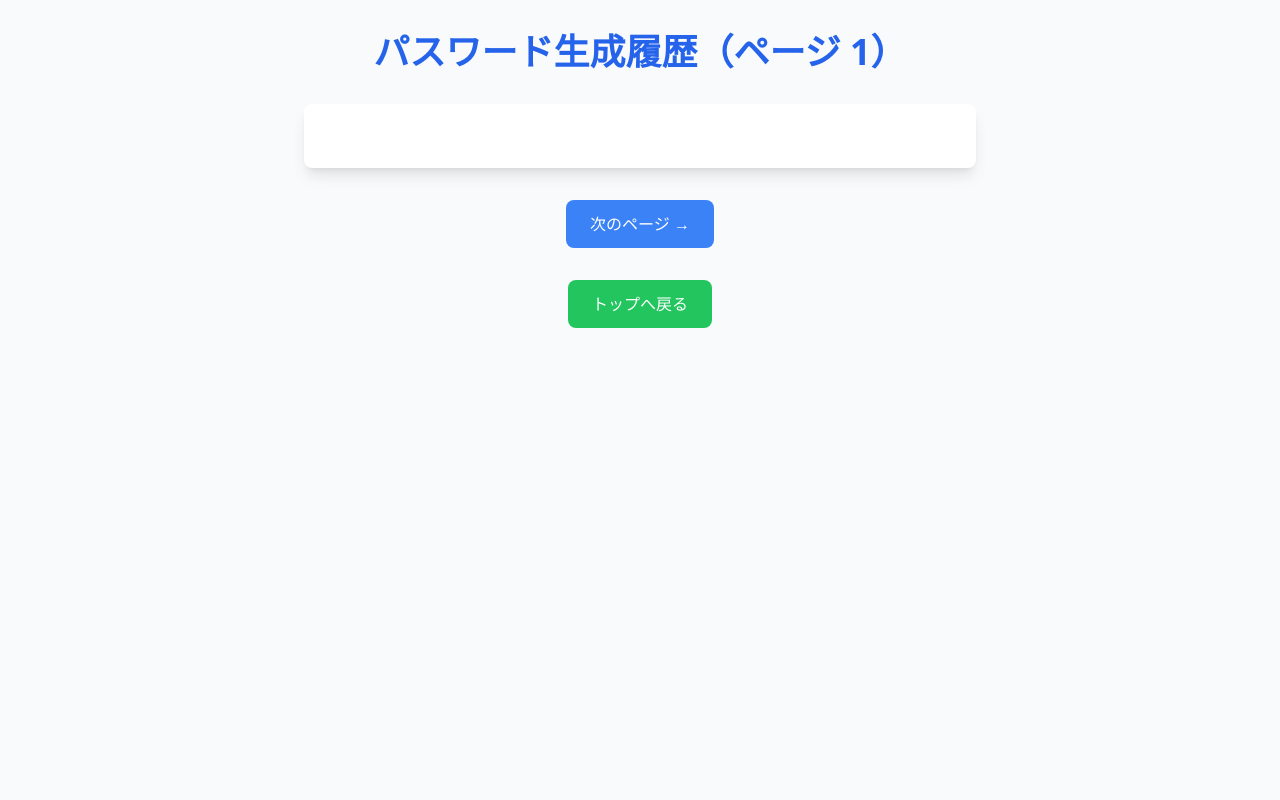
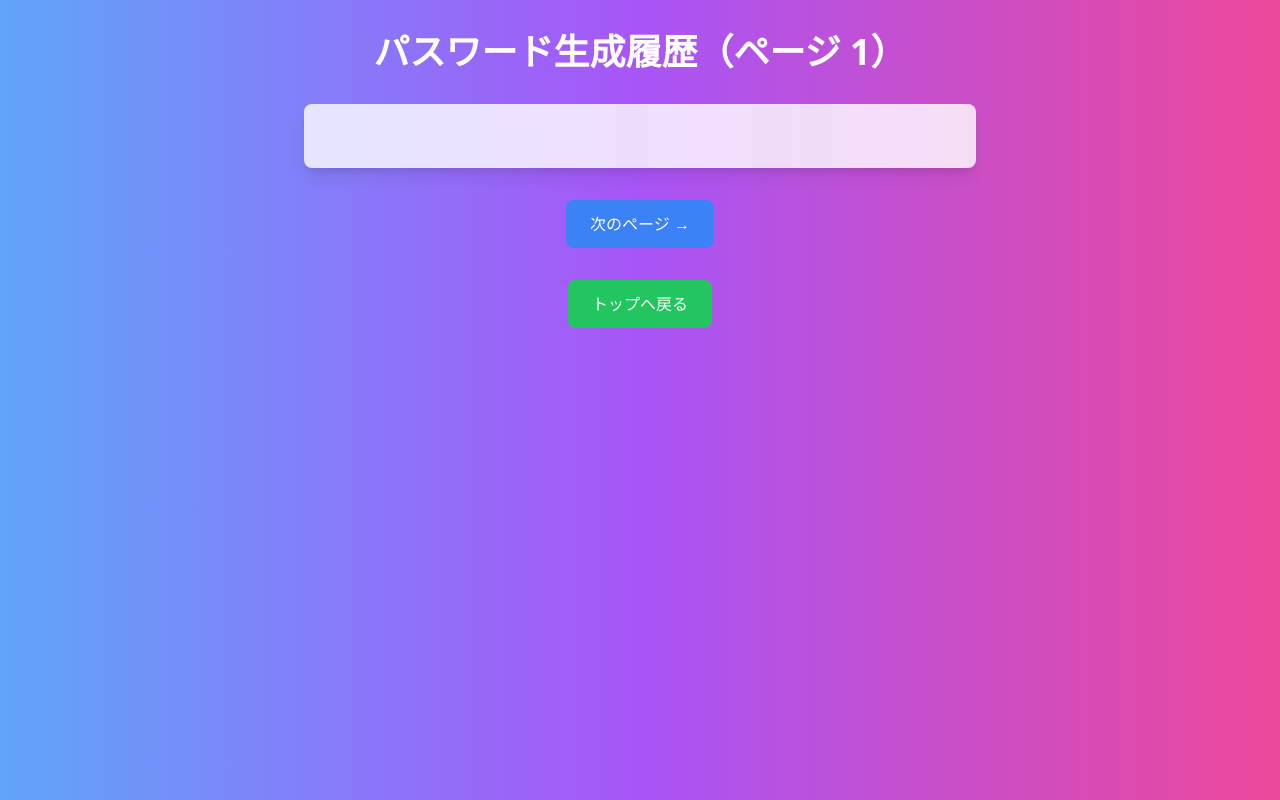
Before and after one commit to KIYOHA-RU/password-generator, a Flask app: page /history in a window 1280 px wide. Run offline with Flask 3, Linux system fonts and the light colour scheme; data that the repository does not hold is empty; some libraries are stand-ins or nearby versions.

Commit message:
UI調整: 履歴画面背景をオシャレにデザイン

```diff
--- a/templates/history.html
+++ b/templates/history.html
@@ -5,11 +5,11 @@
   <title>パスワード生成履歴</title>
   <script src="https://cdn.tailwindcss.com"></script>
 </head>
-<body class="bg-gray-50 text-gray-800 min-h-screen flex flex-col items-center py-8">
+<body class="bg-gradient-to-r from-blue-400 via-purple-500 to-pink-500 text-white font-sans min-h-screen flex flex-col items-center py-8">
 
-  <h1 class="text-4xl font-bold text-center text-blue-600 mb-8">パスワード生成履歴（ページ {{ current_page }}）</h1>
+  <h1 class="text-4xl font-bold text-center text-white mb-8">パスワード生成履歴（ページ {{ current_page }}）</h1>
 
-  <div class="bg-white p-8 rounded-lg shadow-lg w-full max-w-2xl mb-8">
+  <div class="bg-white bg-opacity-80 p-8 rounded-lg shadow-lg w-full max-w-2xl mb-8">
     <ul class="divide-y divide-gray-200">
       {% for pw, created_at in logs %}
         <li class="py-3 flex justify-between items-center text-lg text-gray-600">
```
